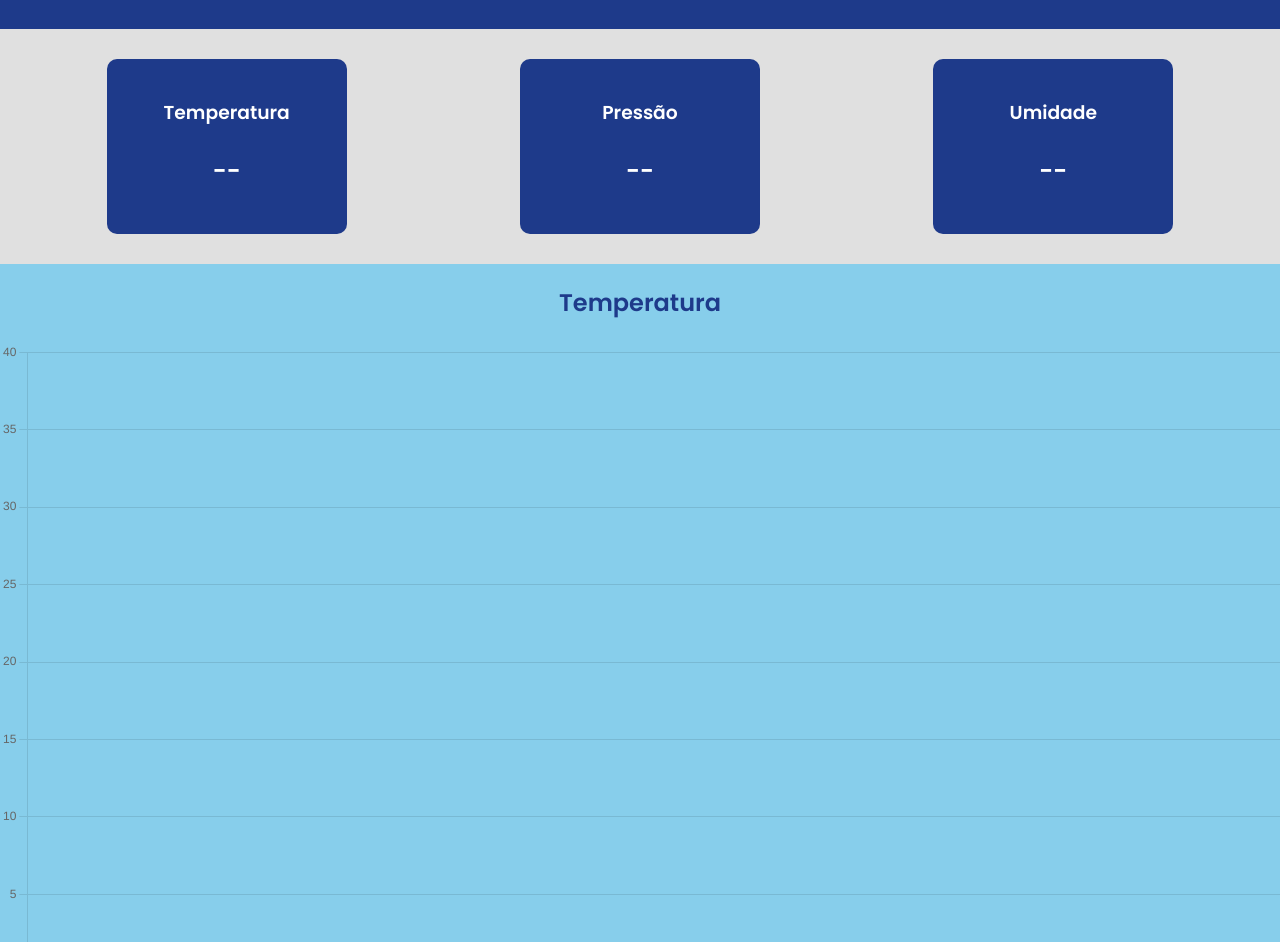
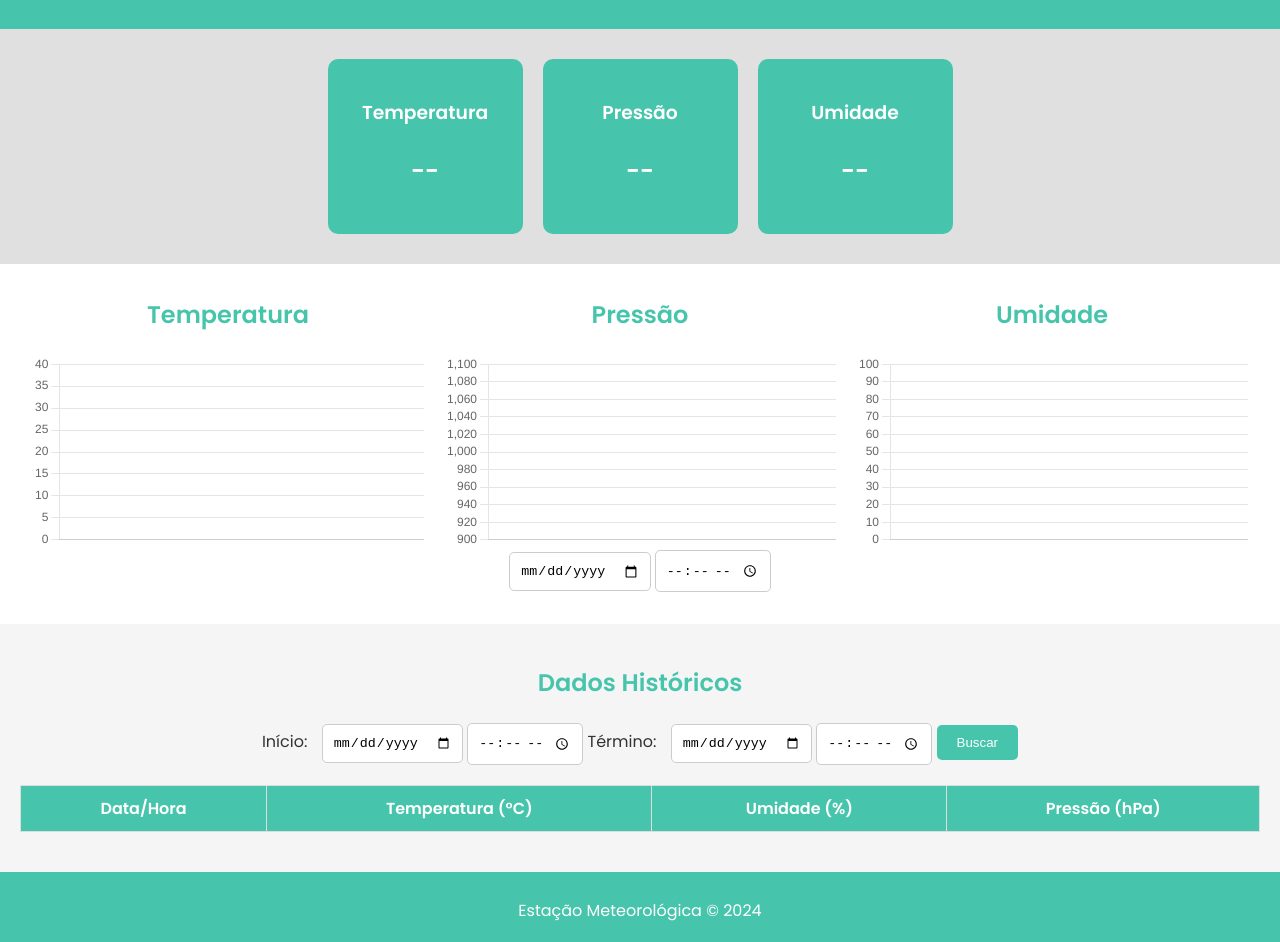
Before and after one commit to JuanPietro14/API_SNCT, a website: page public/index.html in a window 1280 px wide. Shown: the part 105-1047 px from the top of the page. Drawn offline with nearby package versions, Linux system fonts and the light colour scheme; no server answers.

Commit message:
Update styles.css

```diff
--- a/public/styles.css
+++ b/public/styles.css
@@ -1,15 +1,22 @@
 /* Estilo Global */
+
+:root {
+    --cor-fundo: #47c5ac;
+}
+
 body {
     font-family: 'Poppins', sans-serif;
     margin: 0;
     padding: 0;
-    background-color: #87CEEB;
+    background-color: white;
     color: #333;
     line-height: 1.6;
 }
 
-h1, h2 {
-    color: #1E3A8A; /* Azul escuro */
+h1,
+h2 {
+    color: var(--cor-fundo);
+    /* Azul escuro */
     text-align: center;
 }
 
@@ -19,11 +26,20 @@ h3 {
 
 /* Cabeçalho */
 .header {
-    background-color: #1E3A8A; /* Azul escuro */
+    background-color: var(--cor-fundo);
+    /* Azul escuro */
     color: white;
     padding: 20px;
     text-align: center;
     position: relative;
+}
+
+.header h1 {
+    color: white;
+}
+
+#logo-ifnmg {
+    max-width: 250px;
 }
 
 .header .logo img {
@@ -59,16 +75,16 @@ h3 {
 
 .cards {
     display: flex;
-    justify-content: space-around;
+    justify-content: center;
     flex-wrap: wrap;
 }
 
 .card {
-    background-color: #1E3A8A;
+    background-color: var(--cor-fundo);
     color: white;
     padding: 20px;
     border-radius: 10px;
-    width: 200px;
+    width: 155px;
     text-align: center;
     margin: 10px;
 }
@@ -83,6 +99,25 @@ h3 {
     font-weight: bold;
 }
 
+/* Seção vizualizações */
+.visualizacao {
+    padding: 2em;
+
+    h1 {
+        margin-top: 0;
+    }
+}
+
+.graficos {
+    display: grid;
+    grid-template-columns: repeat(auto-fit, minmax(300px, 1fr));
+    gap: 20px;
+    margin: 0 auto;
+    /* Center the grid */
+    max-width: 100%;
+    /* Prevent overflow */
+}
+
 /* Seção de Dados Históricos */
 .dados-historicos {
     padding: 20px;
@@ -90,8 +125,12 @@ h3 {
 }
 
 .pesquisa {
-    margin-bottom: 20px;
     text-align: center;
+    margin: 0;
+
+    #dados-historicos .pesquisa {
+        margin-bottom: 20px;
+    }
 }
 
 .pesquisa label {
@@ -108,14 +147,14 @@ h3 {
 .pesquisa button {
     padding: 10px 20px;
     border: none;
-    background-color: #1E3A8A;
+    background-color: var(--cor-fundo);
     color: white;
     border-radius: 5px;
     cursor: pointer;
 }
 
 .pesquisa button:hover {
-    background-color: #274472;
+    background-color: var(--cor-fundo);
 }
 
 table {
@@ -124,14 +163,15 @@ table {
     margin: 20px 0;
 }
 
-table th, table td {
+table th,
+table td {
     padding: 10px;
     text-align: center;
     border: 1px solid #ddd;
 }
 
 table th {
-    background-color: #1E3A8A;
+    background-color: var(--cor-fundo);
     color: white;
 }
 
@@ -141,7 +181,7 @@ table tr:nth-child(even) {
 
 /* Rodapé */
 .footer {
-    background-color: #1E3A8A;
+    background-color: var(--cor-fundo);
     color: white;
     text-align: center;
     padding: 10px;
```
